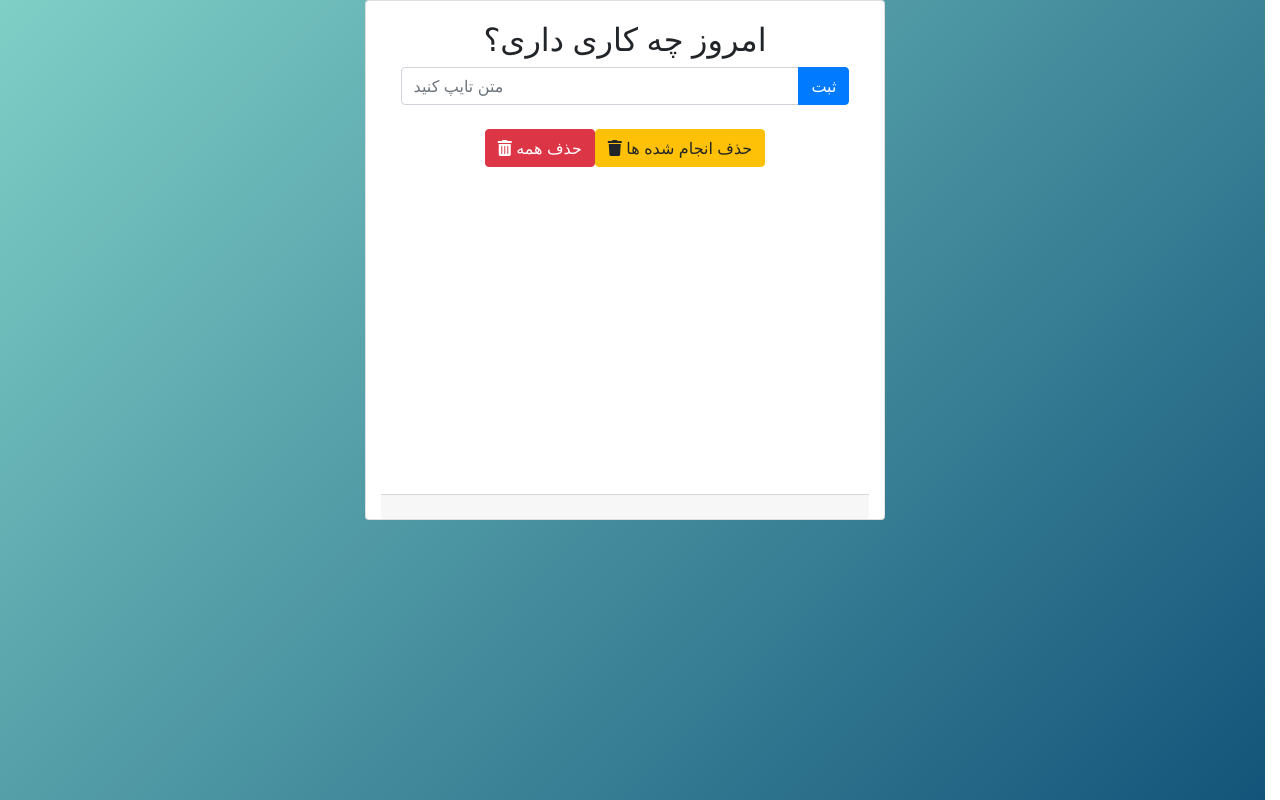
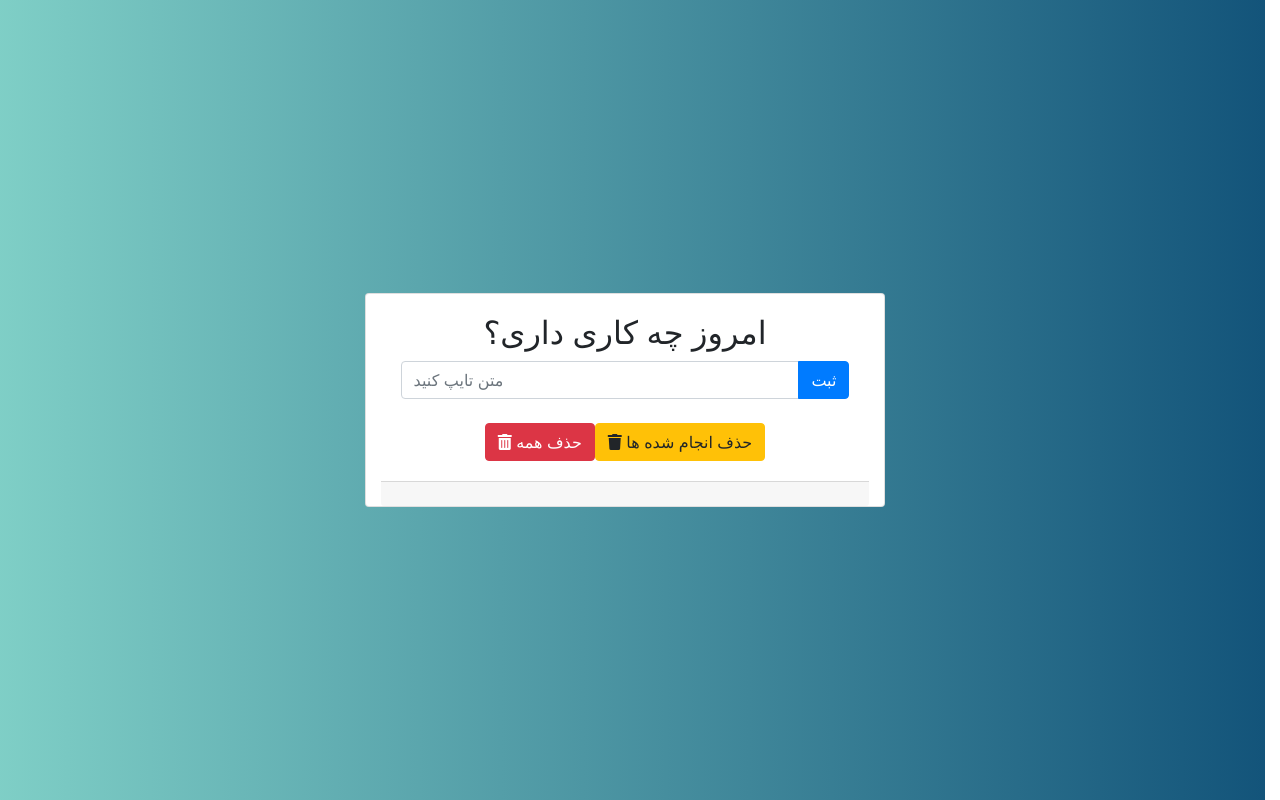
Before and after one commit to peymanahmadifar/youtubePython, a Django app: page /todo/ in a window 1280 px wide. Run offline with Django 3.2, Linux system fonts and the light colour scheme; data that the repository does not hold is empty; some libraries are stand-ins or nearby versions.

Commit message:
Update index.html

```diff
--- a/todo/templates/todo/index.html
+++ b/todo/templates/todo/index.html
@@ -12,11 +12,12 @@
     <title>index</title>
     <style>
         .grad {
-            background-image: linear-gradient(-45deg, #13547a , #80d0c7);
+            background-image: linear-gradient(-90deg, #13547a , #80d0c7);
             min-height: 100vh;
         }
         #card {
             max-height: 65vh;
+            align-self: center;
         }
     </style>
 </head>
```
